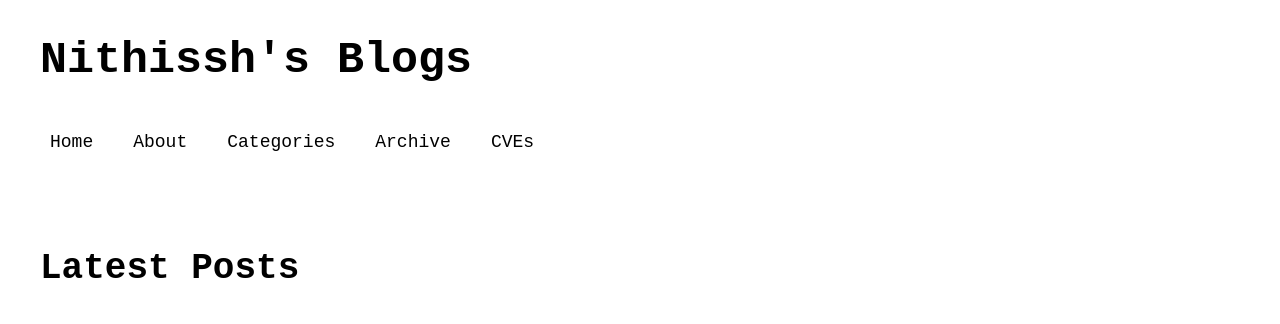
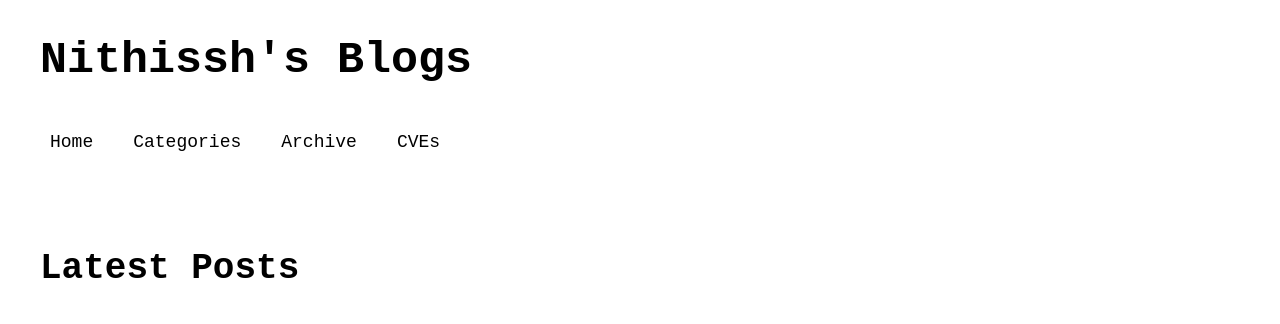
Before and after one commit to snithissh/blog-jekyll, a Jekyll site: the page built from index.html, in a window 1280 px wide. Shown: the top 324 px of the page. Built offline with Jekyll 4.4.1, drawn with Linux system fonts in a browser that asks for light colours; nearby versions of some CDN libraries; the list of posts is cut into pages by our own code.

```diff
--- a/_config.yml
+++ b/_config.yml
@@ -53,8 +53,6 @@
 navigation:
 - title: Home
   url: /
-- title: About Me
-  url: /about/
 - title: My CVEs
   url: /my-cves/
 - title: Archive
--- a/_layouts/default.html
+++ b/_layouts/default.html
@@ -14,7 +14,6 @@
         </div>
         <nav>
             <a href="{{ "/" | relative_url }}">Home</a>
-            <a href="{{ "/about/" | relative_url }}">About</a>
             <a href="{{ "/categories/" | relative_url }}">Categories</a>
             <a href="{{ "/archive/" | relative_url }}">Archive</a>
             <a href="{{ "/my-cves/" | relative_url }}">CVEs</a>
```
